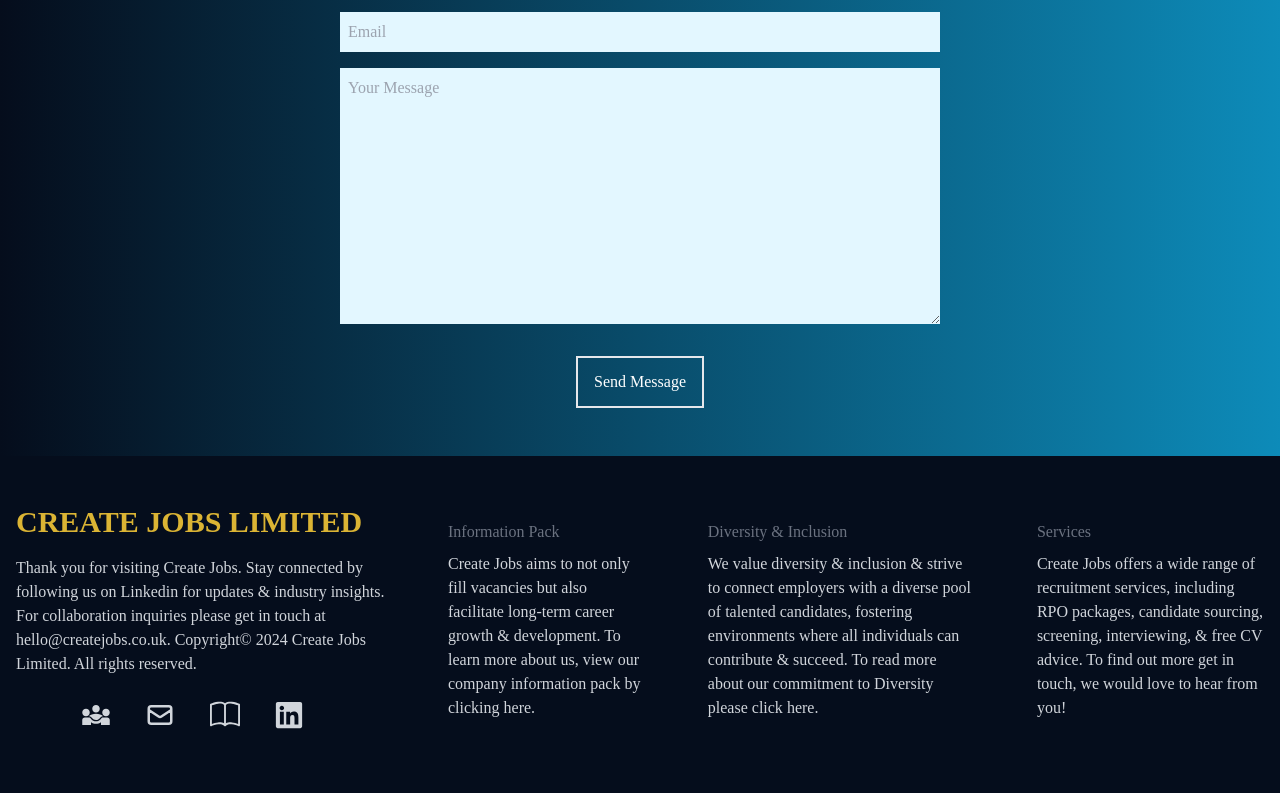
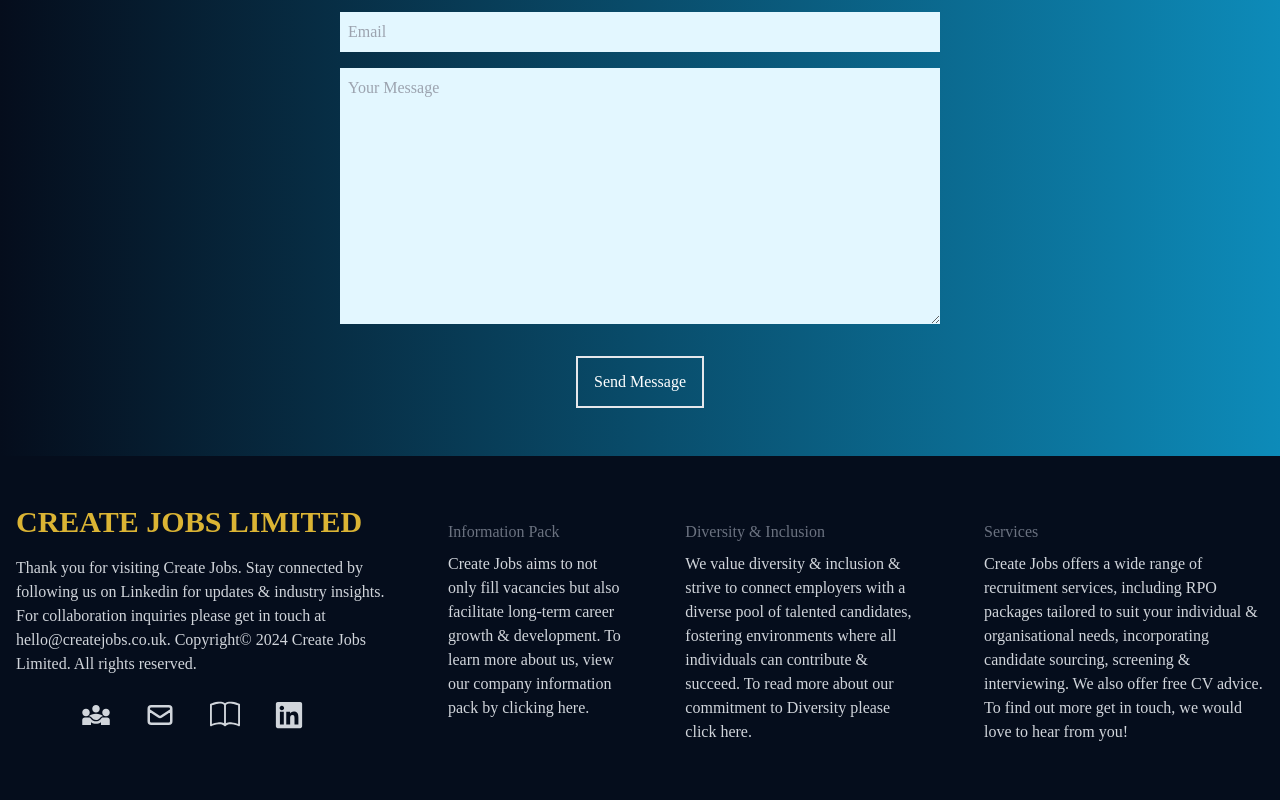
Before and after one commit to riz1ash786/create-jobs, a React (Create React App) app: page / in a window 1280 px wide. Shown: the part 5762-6562 px from the top of the page. Built offline with nearby package versions, Linux system fonts and the light colour scheme; some icons are missing.

Commit message:
services update

```diff
--- a/src/components/Footer.jsx
+++ b/src/components/Footer.jsx
@@ -45,7 +45,7 @@ const Footer = () => {
 <div>
 <h1 className='font-medium text-gray-500 flex'>Services</h1>
     <p className='text-gray-300 py-2'>Create Jobs offers a wide range of recruitment services,
-    including RPO packages, candidate sourcing, screening, interviewing, & free CV advice. To find out more get in touch, we would love to hear from you!</p>
+    including RPO packages tailored to suit your individual & organisational needs, incorporating candidate sourcing, screening & interviewing. We also offer free CV advice. To find out more get in touch, we would love to hear from you!</p>
 </div>
   </div>
   </div>
```
